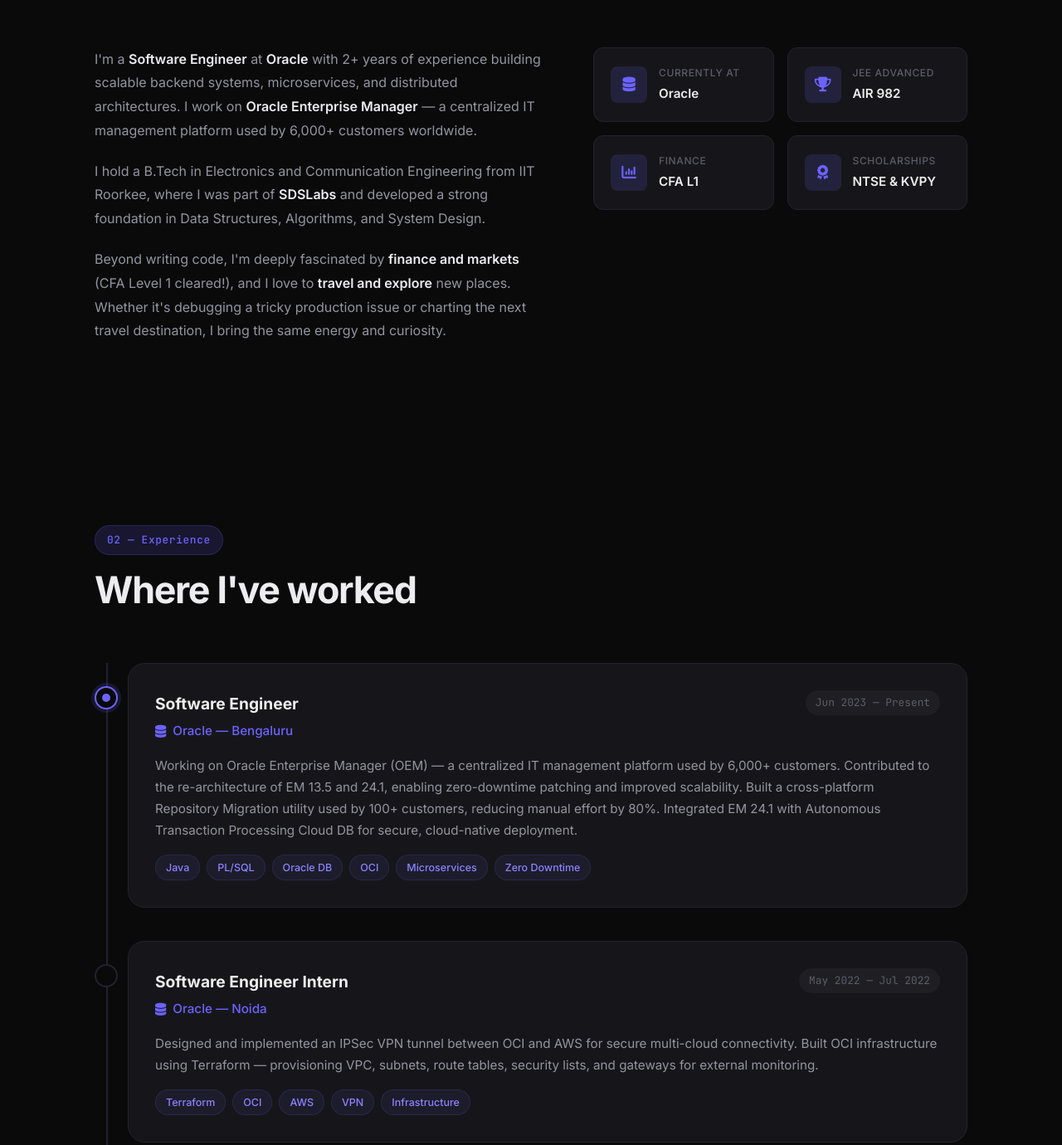
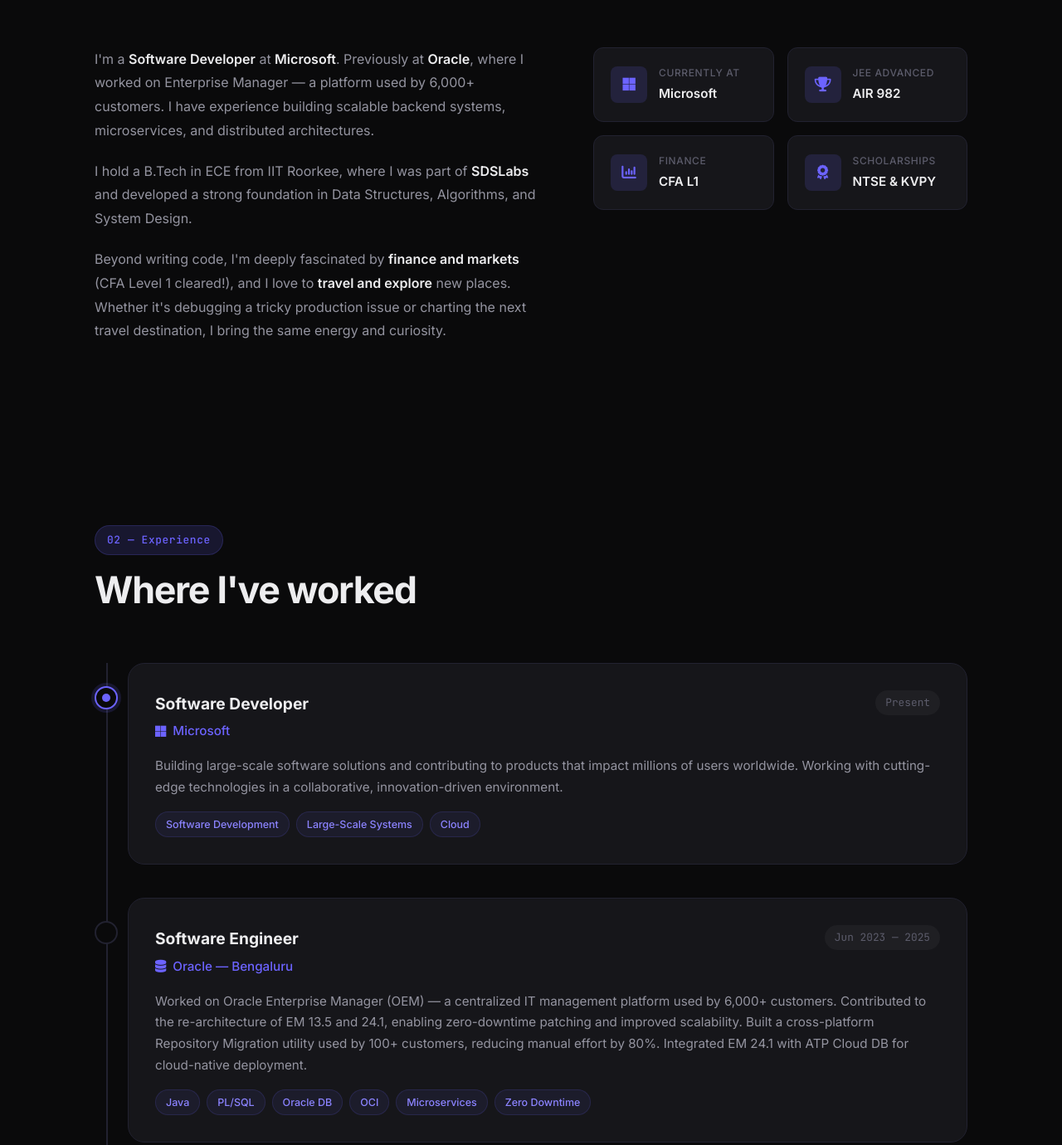
Before and after one commit to allrounder27/allrounder27.github.io, a website: page index.html in a window 1280 px wide. Shown: the part 1009-2389 px from the top of the page at 83% size. Drawn offline with Linux system fonts and the light colour scheme.

Commit message:
Fix: Microsoft as current employer, Oracle as past, updated headshot

```diff
--- a/index.html
+++ b/index.html
@@ -3,7 +3,7 @@
 <head>
     <meta charset="UTF-8">
     <meta name="viewport" content="width=device-width, initial-scale=1.0">
-    <title>Gautam Bafna — Software Engineer</title>
+    <title>Gautam Bafna — Software Developer</title>
     <link rel="stylesheet" href="style.css">
     <link rel="preconnect" href="https://fonts.googleapis.com">
     <link rel="preconnect" href="https://fonts.gstatic.com" crossorigin>
@@ -45,7 +45,7 @@
                     <span class="hero-greeting">Hi, I'm</span>
                     <span class="hero-name">Gautam Bafna</span>
                 </h1>
-                <p class="hero-subtitle">Software Engineer at <span class="highlight">Oracle</span></p>
+                <p class="hero-subtitle">Software Developer at <span class="highlight">Microsoft</span></p>
                 <p class="hero-description">
                     Building impactful software, one commit at a time. Passionate about designing scalable
                     backend systems and crafting elegant solutions to complex problems.
@@ -72,11 +72,11 @@
                     <div class="hero-image-ring"></div>
                     <div class="hero-image-ring hero-image-ring-2"></div>
                 </div>
-                <div class="hero-floating-card card-oracle">
-                    <i class="fa-solid fa-database"></i> Oracle
+                <div class="hero-floating-card card-microsoft">
+                    <i class="fa-brands fa-microsoft"></i> Microsoft
                 </div>
                 <div class="hero-floating-card card-location">
-                    <i class="fa-solid fa-map-pin"></i> Bengaluru, India
+                    <i class="fa-solid fa-map-pin"></i> India
                 </div>
             </div>
         </div>
@@ -95,13 +95,13 @@
             <div class="about-grid">
                 <div class="about-text">
                     <p>
-                        I'm a <strong>Software Engineer</strong> at <strong>Oracle</strong> with 2+ years of experience
-                        building scalable backend systems, microservices, and distributed architectures. I work on
-                        <strong>Oracle Enterprise Manager</strong> — a centralized IT management platform used by
-                        6,000+ customers worldwide.
+                        I'm a <strong>Software Developer</strong> at <strong>Microsoft</strong>. Previously at
+                        <strong>Oracle</strong>, where I worked on Enterprise Manager — a platform used by
+                        6,000+ customers. I have experience building scalable backend systems,
+                        microservices, and distributed architectures.
                     </p>
                     <p>
-                        I hold a B.Tech in Electronics and Communication Engineering from IIT Roorkee,
+                        I hold a B.Tech in ECE from IIT Roorkee,
                         where I was part of <strong>SDSLabs</strong> and developed a strong foundation in
                         Data Structures, Algorithms, and System Design.
                     </p>
@@ -114,10 +114,10 @@
                 </div>
                 <div class="about-stats">
                     <div class="stat-card">
-                        <div class="stat-icon"><i class="fa-solid fa-database"></i></div>
+                        <div class="stat-icon"><i class="fa-brands fa-microsoft"></i></div>
                         <div class="stat-info">
                             <span class="stat-label">Currently at</span>
-                            <span class="stat-value">Oracle</span>
+                            <span class="stat-value">Microsoft</span>
                         </div>
                     </div>
                     <div class="stat-card">
@@ -161,20 +161,45 @@
                     <div class="timeline-card">
                         <div class="timeline-header">
                             <div>
+                                <h3 class="timeline-role">Software Developer</h3>
+                                <p class="timeline-company">
+                                    <i class="fa-brands fa-microsoft"></i> Microsoft
+                                </p>
+                            </div>
+                            <span class="timeline-date">Present</span>
+                        </div>
+                        <p class="timeline-desc">
+                            Building large-scale software solutions and contributing to products that
+                            impact millions of users worldwide. Working with cutting-edge technologies
+                            in a collaborative, innovation-driven environment.
+                        </p>
+                        <div class="timeline-tags">
+                            <span class="tag">Software Development</span>
+                            <span class="tag">Large-Scale Systems</span>
+                            <span class="tag">Cloud</span>
+                        </div>
+                    </div>
+                </div>
+                <div class="timeline-item">
+                    <div class="timeline-marker">
+                        <div class="timeline-dot"></div>
+                    </div>
+                    <div class="timeline-card">
+                        <div class="timeline-header">
+                            <div>
                                 <h3 class="timeline-role">Software Engineer</h3>
                                 <p class="timeline-company">
                                     <i class="fa-solid fa-database"></i> Oracle — Bengaluru
                                 </p>
                             </div>
-                            <span class="timeline-date">Jun 2023 — Present</span>
+                            <span class="timeline-date">Jun 2023 — 2025</span>
                         </div>
                         <p class="timeline-desc">
-                            Working on Oracle Enterprise Manager (OEM) — a centralized IT management platform
+                            Worked on Oracle Enterprise Manager (OEM) — a centralized IT management platform
                             used by 6,000+ customers. Contributed to the re-architecture of EM 13.5 and 24.1,
                             enabling zero-downtime patching and improved scalability. Built a cross-platform
                             Repository Migration utility used by 100+ customers, reducing manual effort by 80%.
-                            Integrated EM 24.1 with Autonomous Transaction Processing Cloud DB for secure,
-                            cloud-native deployment.
+                            Integrated EM 24.1 with ATP Cloud DB for cloud-native deployment.
                         </p>
                         <div class="timeline-tags">
                             <span class="tag">Java</span>
--- a/style.css
+++ b/style.css
@@ -427,14 +427,14 @@
     animation: float 4s ease-in-out infinite;
 }
 
-.card-oracle {
+.card-microsoft {
     top: 10%;
     right: -10%;
     color: var(--accent-light);
 }
 
-.card-oracle i {
-    color: #f80000;
+.card-microsoft i {
+    color: #00a4ef;
 }
 
 .card-location {
```
